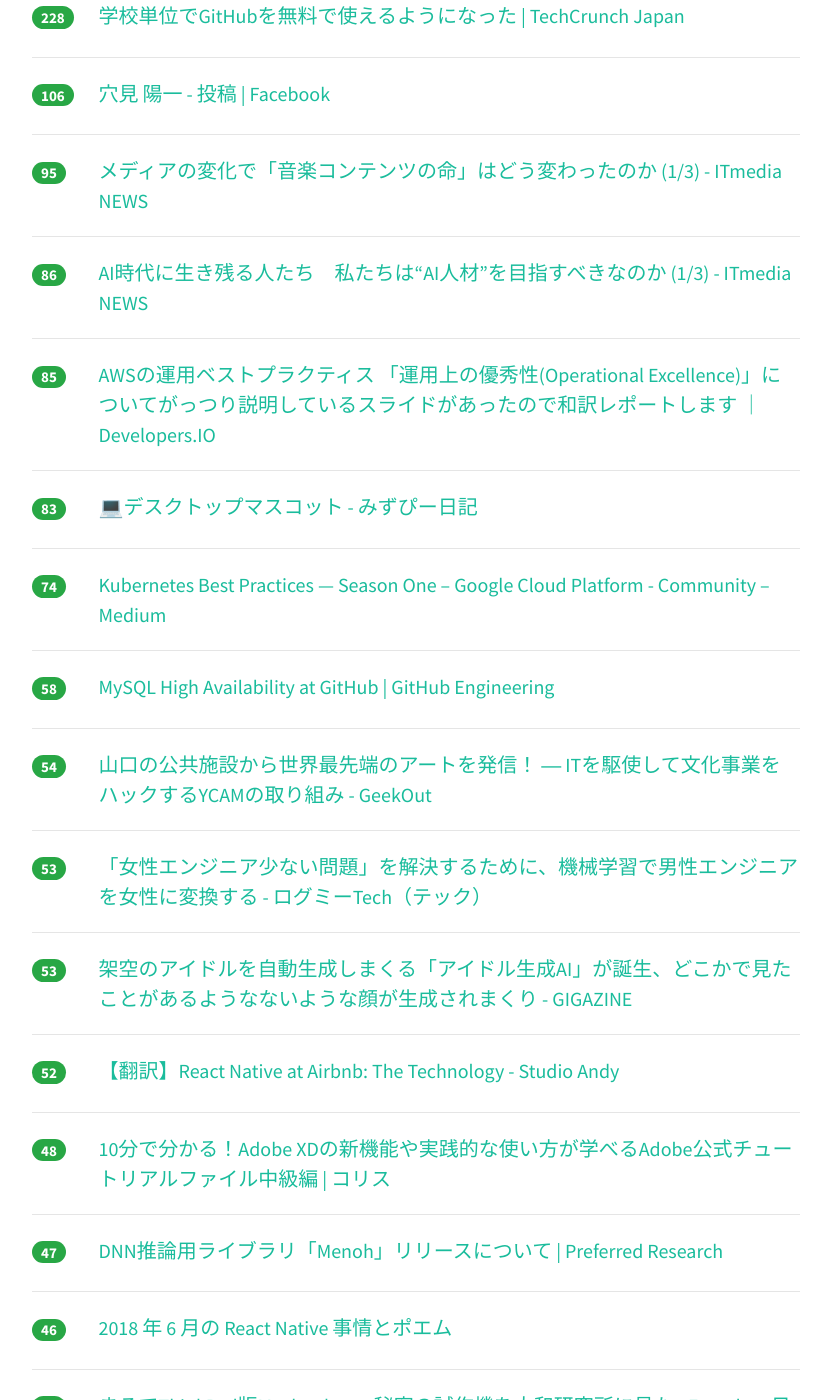
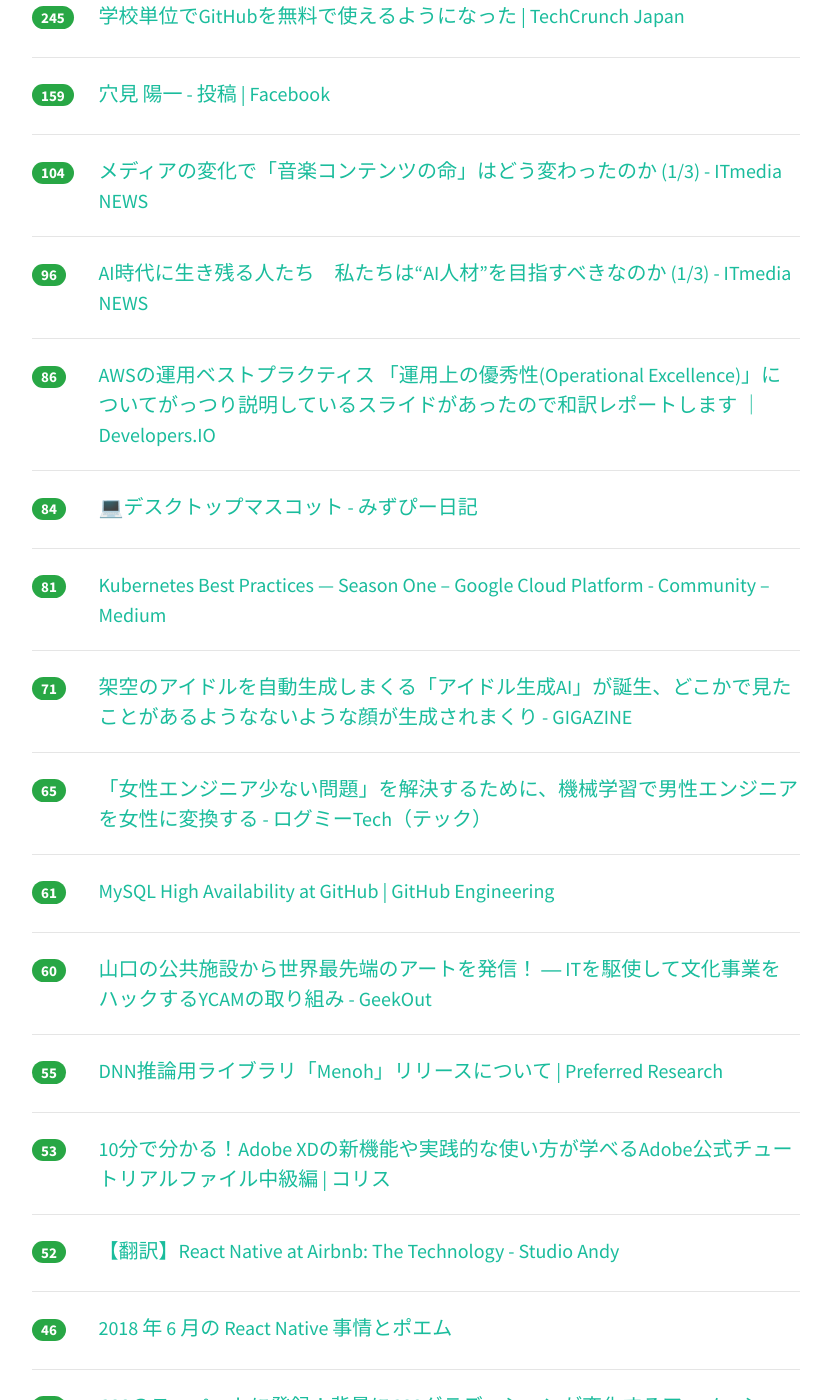
Before and after one commit to yatta47/hatena-matome-site, a Jekyll site: the page built from _posts/2018-06-21-hatena.md, in a window 1280 px wide and 1400 px high, scrolled down 700 px. Shown: the whole window, without its empty margins (224-1055 px from the left). Built offline with Jekyll 4.4.1, drawn with Linux system fonts in a browser that asks for light colours; nearby versions of some CDN libraries; some of the changed text lies outside the part shown.

Commit message:
Updated 2018-06-21

```diff
--- a/_posts/2018-06-21-hatena.md
+++ b/_posts/2018-06-21-hatena.md
@@ -1,79 +1,89 @@
 ---
 layout: post
 title:  "2018-06-21 はてぶIT"
-date:   2018-06-21 21:01:05
+date:   2018-06-21 22:01:21
 tags: [it-hotentry]
 ---
-76 件のデータあり
+80 件のデータあり
 
 <hr><div class="row">
-<div class="col-1"><span class="badge badge-pill badge-success h2">505</span></div>
+<div class="col-1"><span class="badge badge-pill badge-success h2">515</span></div>
 <div class="col-11"><a href='https://www.publickey1.jp/blog/18/linuxboltfacebook.html' target='_blank'>Linuxバイナリを最適化して性能を向上させる「BOLT」、Facebookがオープンソースで公開。言語やコンパイラに依存せず高速化 － Publickey</a></div>
 </div>
 <hr>
 <div class="row">
-<div class="col-1"><span class="badge badge-pill badge-success h2">396</span></div>
+<div class="col-1"><span class="badge badge-pill badge-success h2">421</span></div>
 <div class="col-11"><a href='http://rkx1209.hatenablog.com/entry/2018/06/21/054624' target='_blank'>システムソフトウェアに対する攻撃の歴史と傾向 - 高度標的型攻撃や国家に支援された攻撃の仕組み - - るくすの日記 ~ Out_Of_Range ~</a></div>
 </div>
 <hr>
 <div class="row">
-<div class="col-1"><span class="badge badge-pill badge-success h2">294</span></div>
+<div class="col-1"><span class="badge badge-pill badge-success h2">343</span></div>
 <div class="col-11"><a href='http://shinyorke.hatenablog.com/entry/docker' target='_blank'>「Dockerによるアプリケーション開発環境構築ガイド」はプロのエンジニア必読の一冊だ（断言） - Lean Baseball</a></div>
 </div>
 <hr>
 <div class="row">
-<div class="col-1"><span class="badge badge-pill badge-success h2">228</span></div>
+<div class="col-1"><span class="badge badge-pill badge-success h2">245</span></div>
 <div class="col-11"><a href='https://jp.techcrunch.com/2018/06/21/2018-06-19-github-education-is-now-free-for-schools/' target='_blank'>学校単位でGitHubを無料で使えるようになった | TechCrunch Japan</a></div>
 </div>
 <hr>
 <div class="row">
-<div class="col-1"><span class="badge badge-pill badge-success h2">106</span></div>
+<div class="col-1"><span class="badge badge-pill badge-success h2">159</span></div>
 <div class="col-11"><a href='https://www.facebook.com/anamiyoichi/posts/1407750702660516' target='_blank'>穴見 陽一 - 投稿 | Facebook</a></div>
 </div>
 <hr>
 <div class="row">
-<div class="col-1"><span class="badge badge-pill badge-success h2">95</span></div>
+<div class="col-1"><span class="badge badge-pill badge-success h2">104</span></div>
 <div class="col-11"><a href='http://www.itmedia.co.jp/news/articles/1806/21/news034.html' target='_blank'>メディアの変化で「音楽コンテンツの命」はどう変わったのか (1/3) - ITmedia NEWS</a></div>
 </div>
 <hr>
 <div class="row">
-<div class="col-1"><span class="badge badge-pill badge-success h2">86</span></div>
+<div class="col-1"><span class="badge badge-pill badge-success h2">96</span></div>
 <div class="col-11"><a href='http://www.itmedia.co.jp/news/articles/1806/21/news033.html' target='_blank'>AI時代に生き残る人たち　私たちは“AI人材”を目指すべきなのか (1/3) - ITmedia NEWS</a></div>
 </div>
 <hr>
 <div class="row">
-<div class="col-1"><span class="badge badge-pill badge-success h2">85</span></div>
+<div class="col-1"><span class="badge badge-pill badge-success h2">86</span></div>
 <div class="col-11"><a href='https://dev.classmethod.jp/cloud/aws/w-a-operational-excellence-slide/' target='_blank'>AWSの運用ベストプラクティス 「運用上の優秀性(Operational Excellence)」についてがっつり説明しているスライドがあったので和訳レポートします ｜ Developers.IO</a></div>
 </div>
 <hr>
 <div class="row">
-<div class="col-1"><span class="badge badge-pill badge-success h2">83</span></div>
+<div class="col-1"><span class="badge badge-pill badge-success h2">84</span></div>
 <div class="col-11"><a href='https://mzp.hatenablog.com/entry/2018/06/20/235044' target='_blank'>💻デスクトップマスコット - みずぴー日記</a></div>
 </div>
 <hr>
 <div class="row">
-<div class="col-1"><span class="badge badge-pill badge-success h2">74</span></div>
+<div class="col-1"><span class="badge badge-pill badge-success h2">81</span></div>
 <div class="col-11"><a href='https://medium.com/google-cloud/11119aee1d10' target='_blank'>Kubernetes Best Practices — Season One – Google Cloud Platform - Community – Medium</a></div>
 </div>
 <hr>
 <div class="row">
-<div class="col-1"><span class="badge badge-pill badge-success h2">58</span></div>
+<div class="col-1"><span class="badge badge-pill badge-success h2">71</span></div>
+<div class="col-11"><a href='https://gigazine.net/news/20180621-ai-idol-portrait-generate/' target='_blank'>架空のアイドルを自動生成しまくる「アイドル生成AI」が誕生、どこかで見たことがあるようなないような顔が生成されまくり - GIGAZINE</a></div>
+</div>
+<hr>
+<div class="row">
+<div class="col-1"><span class="badge badge-pill badge-success h2">65</span></div>
+<div class="col-11"><a href='https://logmi.jp/294756' target='_blank'>「女性エンジニア少ない問題」を解決するために、機械学習で男性エンジニアを女性に変換する - ログミーTech（テック）</a></div>
+</div>
+<hr>
+<div class="row">
+<div class="col-1"><span class="badge badge-pill badge-success h2">61</span></div>
 <div class="col-11"><a href='https://githubengineering.com/mysql-high-availability-at-github/' target='_blank'>MySQL High Availability at GitHub | GitHub Engineering</a></div>
 </div>
 <hr>
 <div class="row">
-<div class="col-1"><span class="badge badge-pill badge-success h2">54</span></div>
+<div class="col-1"><span class="badge badge-pill badge-success h2">60</span></div>
 <div class="col-11"><a href='https://geek-out.jp/column/entry/2018/06/21/110000' target='_blank'>山口の公共施設から世界最先端のアートを発信！ ― ITを駆使して文化事業をハックするYCAMの取り組み - GeekOut</a></div>
 </div>
 <hr>
 <div class="row">
-<div class="col-1"><span class="badge badge-pill badge-success h2">53</span></div>
-<div class="col-11"><a href='https://logmi.jp/294756' target='_blank'>「女性エンジニア少ない問題」を解決するために、機械学習で男性エンジニアを女性に変換する - ログミーTech（テック）</a></div>
+<div class="col-1"><span class="badge badge-pill badge-success h2">55</span></div>
+<div class="col-11"><a href='https://research.preferred.jp/2018/06/menoh-release/' target='_blank'>DNN推論用ライブラリ「Menoh」リリースについて | Preferred Research</a></div>
 </div>
 <hr>
 <div class="row">
 <div class="col-1"><span class="badge badge-pill badge-success h2">53</span></div>
-<div class="col-11"><a href='https://gigazine.net/news/20180621-ai-idol-portrait-generate/' target='_blank'>架空のアイドルを自動生成しまくる「アイドル生成AI」が誕生、どこかで見たことがあるようなないような顔が生成されまくり - GIGAZINE</a></div>
+<div class="col-11"><a href='https://coliss.com/articles/build-websites/operation/design/adobe-xd-starter-kit-intermediate.html' target='_blank'>10分で分かる！Adobe XDの新機能や実践的な使い方が学べるAdobe公式チュートリアルファイル中級編 | コリス</a></div>
 </div>
 <hr>
 <div class="row">
@@ -82,32 +92,22 @@ tags: [it-hotentry]
 </div>
 <hr>
 <div class="row">
-<div class="col-1"><span class="badge badge-pill badge-success h2">48</span></div>
-<div class="col-11"><a href='https://coliss.com/articles/build-websites/operation/design/adobe-xd-starter-kit-intermediate.html' target='_blank'>10分で分かる！Adobe XDの新機能や実践的な使い方が学べるAdobe公式チュートリアルファイル中級編 | コリス</a></div>
-</div>
-<hr>
-<div class="row">
-<div class="col-1"><span class="badge badge-pill badge-success h2">47</span></div>
-<div class="col-11"><a href='https://research.preferred.jp/2018/06/menoh-release/' target='_blank'>DNN推論用ライブラリ「Menoh」リリースについて | Preferred Research</a></div>
-</div>
-<hr>
-<div class="row">
 <div class="col-1"><span class="badge badge-pill badge-success h2">46</span></div>
 <div class="col-11"><a href='https://qiita.com/janus_wel/items/f3640c7d7ca4c4fc388a' target='_blank'>2018 年 6 月の React Native 事情とポエム</a></div>
 </div>
 <hr>
 <div class="row">
-<div class="col-1"><span class="badge badge-pill badge-success h2">44</span></div>
+<div class="col-1"><span class="badge badge-pill badge-success h2">46</span></div>
+<div class="col-11"><a href='https://coliss.com/articles/build-websites/operation/css/css-gradient-background-animation.html' target='_blank'>CSSのスニペットに登録！背景にCSSグラデーションが変化するアニメーションを実装するスタイルシート | コリス</a></div>
+</div>
+<hr>
+<div class="row">
+<div class="col-1"><span class="badge badge-pill badge-success h2">45</span></div>
 <div class="col-11"><a href='https://japanese.engadget.com/2018/06/20/thinkpad-12-macbook/' target='_blank'>まるでThinkPad版Macbook――秘密の試作機を大和研究所に見た - Engadget 日本版</a></div>
 </div>
 <hr>
 <div class="row">
-<div class="col-1"><span class="badge badge-pill badge-success h2">44</span></div>
-<div class="col-11"><a href='https://coliss.com/articles/build-websites/operation/css/css-gradient-background-animation.html' target='_blank'>CSSのスニペットに登録！背景にCSSグラデーションが変化するアニメーションを実装するスタイルシート | コリス</a></div>
-</div>
-<hr>
-<div class="row">
-<div class="col-1"><span class="badge badge-pill badge-success h2">41</span></div>
+<div class="col-1"><span class="badge badge-pill badge-success h2">42</span></div>
 <div class="col-11"><a href='http://uxmilk.jp/71914' target='_blank'>Atlassianが見据えるデザインシステムの先にあるもの | UX MILK</a></div>
 </div>
 <hr>
@@ -117,13 +117,23 @@ tags: [it-hotentry]
 </div>
 <hr>
 <div class="row">
-<div class="col-1"><span class="badge badge-pill badge-success h2">35</span></div>
+<div class="col-1"><span class="badge badge-pill badge-success h2">38</span></div>
 <div class="col-11"><a href='https://huyukiitoichi.hatenadiary.jp/entry/2018/06/21/080000' target='_blank'>皮肉と冗句と類まれなる洞察が横溢する、起業からFacebookまでの激闘IT戦記──『サルたちの狂宴』 - 基本読書</a></div>
 </div>
 <hr>
 <div class="row">
+<div class="col-1"><span class="badge badge-pill badge-success h2">37</span></div>
+<div class="col-11"><a href='https://speakerdeck.com/taijijiji/netutowakuyun-yong-zi-dong-hua-falsehazimekata' target='_blank'>ネットワーク運用自動化のはじめかた - Speaker Deck</a></div>
+</div>
+<hr>
+<div class="row">
+<div class="col-1"><span class="badge badge-pill badge-success h2">36</span></div>
+<div class="col-11"><a href='http://tech.nikkeibp.co.jp/atcl/nxt/column/18/00205/052500006/' target='_blank'>IT企業が最新ITを活用できていない、悲しい現実 | 日経 xTECH（クロステック）</a></div>
+</div>
+<hr>
+<div class="row">
 <div class="col-1"><span class="badge badge-pill badge-success h2">34</span></div>
-<div class="col-11"><a href='https://speakerdeck.com/taijijiji/netutowakuyun-yong-zi-dong-hua-falsehazimekata' target='_blank'>ネットワーク運用自動化のはじめかた - Speaker Deck</a></div>
+<div class="col-11"><a href='http://nippondanji.blogspot.com/2018/06/temptable.html' target='_blank'>漢(オトコ)のコンピュータ道: そろそろTempTableストレージエンジンについて一言言っておくか</a></div>
 </div>
 <hr>
 <div class="row">
@@ -133,16 +143,6 @@ tags: [it-hotentry]
 <hr>
 <div class="row">
 <div class="col-1"><span class="badge badge-pill badge-success h2">32</span></div>
-<div class="col-11"><a href='http://tech.nikkeibp.co.jp/atcl/nxt/column/18/00205/052500006/' target='_blank'>IT企業が最新ITを活用できていない、悲しい現実 | 日経 xTECH（クロステック）</a></div>
-</div>
-<hr>
-<div class="row">
-<div class="col-1"><span class="badge badge-pill badge-success h2">30</span></div>
-<div class="col-11"><a href='http://nippondanji.blogspot.com/2018/06/temptable.html' target='_blank'>漢(オトコ)のコンピュータ道: そろそろTempTableストレージエンジンについて一言言っておくか</a></div>
-</div>
-<hr>
-<div class="row">
-<div class="col-1"><span class="badge badge-pill badge-success h2">29</span></div>
 <div class="col-11"><a href='http://ascii.jp/elem/000/001/697/1697199/' target='_blank'>ASCII.jp：好きなキーボードやマウスをBluetooth化するアダプター</a></div>
 </div>
 <hr>
@@ -152,13 +152,23 @@ tags: [it-hotentry]
 </div>
 <hr>
 <div class="row">
+<div class="col-1"><span class="badge badge-pill badge-success h2">28</span></div>
+<div class="col-11"><a href='https://internet.watch.impress.co.jp/docs/news/1128799.html' target='_blank'>国内約9万人がP2Pファイル共有ソフトを利用、「Winny」は2016年から増加傾向に、著作物の違法な共有はいまだ活発 - INTERNET Watch</a></div>
+</div>
+<hr>
+<div class="row">
+<div class="col-1"><span class="badge badge-pill badge-success h2">27</span></div>
+<div class="col-11"><a href='http://www.itmedia.co.jp/news/articles/1806/21/news096.html' target='_blank'>「ニコニコチャンネル」有料登録者数は70万人超　上位の配信者は平均3億円の収益 - ITmedia NEWS</a></div>
+</div>
+<hr>
+<div class="row">
 <div class="col-1"><span class="badge badge-pill badge-success h2">26</span></div>
 <div class="col-11"><a href='http://www.atmarkit.co.jp/ait/articles/1806/21/news018.html' target='_blank'>プロトタイプは画面や機能ごとに作ってはいけない：もう迷わない！　ビジネスを成長させるUXデザイン手法の使い方（5） - ＠IT</a></div>
 </div>
 <hr>
 <div class="row">
 <div class="col-1"><span class="badge badge-pill badge-success h2">26</span></div>
-<div class="col-11"><a href='https://internet.watch.impress.co.jp/docs/news/1128799.html' target='_blank'>国内約9万人がP2Pファイル共有ソフトを利用、「Winny」は2016年から増加傾向に、著作物の違法な共有はいまだ活発 - INTERNET Watch</a></div>
+<div class="col-11"><a href='https://www.mainichi.co.jp/co-act/about-font.html' target='_blank'>毎日書体 | 毎日新聞社</a></div>
 </div>
 <hr>
 <div class="row">
@@ -168,7 +178,7 @@ tags: [it-hotentry]
 <hr>
 <div class="row">
 <div class="col-1"><span class="badge badge-pill badge-success h2">25</span></div>
-<div class="col-11"><a href='https://www.mainichi.co.jp/co-act/about-font.html' target='_blank'>毎日書体 | 毎日新聞社</a></div>
+<div class="col-11"><a href='https://ginpen.com/2018/06/20/devtools-z-index/' target='_blank'>DevToolsでz-index一覧できるやつ作ったよ。 | Ginpen.com</a></div>
 </div>
 <hr>
 <div class="row">
@@ -178,16 +188,16 @@ tags: [it-hotentry]
 <hr>
 <div class="row">
 <div class="col-1"><span class="badge badge-pill badge-success h2">24</span></div>
+<div class="col-11"><a href='https://tech.pepabo.com/2018/06/21/development-environment-bootstrap-with-mitamae-and-fabric/' target='_blank'>ローカル開発環境の構築をMItamaeとfabricで自動化・共通化する - ペパボテックブログ</a></div>
+</div>
+<hr>
+<div class="row">
+<div class="col-1"><span class="badge badge-pill badge-success h2">24</span></div>
 <div class="col-11"><a href='https://techlife.cookpad.com/entry/2018/06/21/153222' target='_blank'>RubyKaigi 2018 ありがとうございました！ - クックパッド開発者ブログ</a></div>
 </div>
 <hr>
 <div class="row">
 <div class="col-1"><span class="badge badge-pill badge-success h2">24</span></div>
-<div class="col-11"><a href='http://www.itmedia.co.jp/news/articles/1806/21/news096.html' target='_blank'>「ニコニコチャンネル」有料登録者数は70万人超　上位の配信者は平均3億円の収益 - ITmedia NEWS</a></div>
-</div>
-<hr>
-<div class="row">
-<div class="col-1"><span class="badge badge-pill badge-success h2">23</span></div>
 <div class="col-11"><a href='https://gigazine.net/news/20180621-apple-lawsuit-3d-touch-key-flicks/' target='_blank'>iOSのフリック入力や3D Touchが特許侵害であるとして日本人発明家がAppleを訴える - GIGAZINE</a></div>
 </div>
 <hr>
@@ -197,13 +207,8 @@ tags: [it-hotentry]
 </div>
 <hr>
 <div class="row">
-<div class="col-1"><span class="badge badge-pill badge-success h2">22</span></div>
-<div class="col-11"><a href='https://tech.pepabo.com/2018/06/21/development-environment-bootstrap-with-mitamae-and-fabric/' target='_blank'>ローカル開発環境の構築をMItamaeとfabricで自動化・共通化する - ペパボテックブログ</a></div>
-</div>
-<hr>
-<div class="row">
-<div class="col-1"><span class="badge badge-pill badge-success h2">22</span></div>
-<div class="col-11"><a href='https://ginpen.com/2018/06/20/devtools-z-index/' target='_blank'>DevToolsでz-index一覧できるやつ作ったよ。 | Ginpen.com</a></div>
+<div class="col-1"><span class="badge badge-pill badge-success h2">21</span></div>
+<div class="col-11"><a href='https://github.com/google/gitprotocolio' target='_blank'>GitHub - google/gitprotocolio: A Git protocol parser written in Go.</a></div>
 </div>
 <hr>
 <div class="row">
@@ -224,6 +229,11 @@ tags: [it-hotentry]
 <div class="row">
 <div class="col-1"><span class="badge badge-pill badge-success h2">20</span></div>
 <div class="col-11"><a href='https://github.com/react-native-jp/react-native-at-airbnb-jp-translation' target='_blank'>GitHub - react-native-jp/react-native-at-airbnb-jp-translation</a></div>
+</div>
+<hr>
+<div class="row">
+<div class="col-1"><span class="badge badge-pill badge-success h2">20</span></div>
+<div class="col-11"><a href='https://pc.watch.impress.co.jp/docs/news/1128801.html' target='_blank'>サンワサプライ、PS/2マウスやキーボードをUSBに変換するアダプタ - PC Watch</a></div>
 </div>
 <hr>
 <div class="row">
@@ -248,17 +258,22 @@ tags: [it-hotentry]
 <hr>
 <div class="row">
 <div class="col-1"><span class="badge badge-pill badge-success h2">18</span></div>
-<div class="col-11"><a href='http://trendy.nikkeibp.co.jp/atcl/news/15/062000373/' target='_blank'>アマゾン、ディスプレー付きスマートスピーカー発売 - 日経トレンディネット</a></div>
+<div class="col-11"><a href='https://pc.watch.impress.co.jp/docs/news/1128863.html' target='_blank'>WD、2019年からNAND/HDDのコントローラを順次RISC-Vベースに移行 - PC Watch</a></div>
 </div>
 <hr>
 <div class="row">
 <div class="col-1"><span class="badge badge-pill badge-success h2">18</span></div>
-<div class="col-11"><a href='https://github.com/google/gitprotocolio' target='_blank'>GitHub - google/gitprotocolio: A Git protocol parser written in Go.</a></div>
+<div class="col-11"><a href='http://trendy.nikkeibp.co.jp/atcl/news/15/062000373/' target='_blank'>アマゾン、ディスプレー付きスマートスピーカー発売 - 日経トレンディネット</a></div>
 </div>
 <hr>
 <div class="row">
 <div class="col-1"><span class="badge badge-pill badge-success h2">17</span></div>
 <div class="col-11"><a href='http://ruffnex.net/kuroringo/IoTHack/' target='_blank'>『ハッカーの学校 IoTハッキングの教科書』公式サイト</a></div>
+</div>
+<hr>
+<div class="row">
+<div class="col-1"><span class="badge badge-pill badge-success h2">17</span></div>
+<div class="col-11"><a href='http://gihyo.jp/admin/clip/01/linux_dt/201806/21' target='_blank'>2018年6月21日　Red Hat，メンテナンスアップデート「Red Hat Enterprise Linux 6.10」を提供開始，Spectre/Meltdown対策更新を含む：Linux Daily Topics｜gihyo.jp … 技術評論社</a></div>
 </div>
 <hr>
 <div class="row">
@@ -269,11 +284,6 @@ tags: [it-hotentry]
 <div class="row">
 <div class="col-1"><span class="badge badge-pill badge-success h2">16</span></div>
 <div class="col-11"><a href='http://www.itmedia.co.jp/pcuser/articles/1806/20/news123.html' target='_blank'>ディスプレイをタッチパッドに埋め込んだCore i9搭載4KノートPC「ZenBook Pro 15」 - ITmedia PC USER</a></div>
-</div>
-<hr>
-<div class="row">
-<div class="col-1"><span class="badge badge-pill badge-success h2">16</span></div>
-<div class="col-11"><a href='https://pc.watch.impress.co.jp/docs/news/1128801.html' target='_blank'>サンワサプライ、PS/2マウスやキーボードをUSBに変換するアダプタ - PC Watch</a></div>
 </div>
 <hr>
 <div class="row">
@@ -297,11 +307,6 @@ tags: [it-hotentry]
 </div>
 <hr>
 <div class="row">
-<div class="col-1"><span class="badge badge-pill badge-success h2">14</span></div>
-<div class="col-11"><a href='http://gihyo.jp/admin/clip/01/linux_dt/201806/21' target='_blank'>2018年6月21日　Red Hat，メンテナンスアップデート「Red Hat Enterprise Linux 6.10」を提供開始，Spectre/Meltdown対策更新を含む：Linux Daily Topics｜gihyo.jp … 技術評論社</a></div>
-</div>
-<hr>
-<div class="row">
 <div class="col-1"><span class="badge badge-pill badge-success h2">13</span></div>
 <div class="col-11"><a href='https://www.newsweekjapan.jp/stories/world/2018/06/post-10426.php' target='_blank'>不法移民の親子引き離す移民当局と商売していたマイクロソフトに非難の嵐 | ワールド | 最新記事 | ニューズウィーク日本版 オフィシャルサイト</a></div>
 </div>
@@ -313,7 +318,7 @@ tags: [it-hotentry]
 <hr>
 <div class="row">
 <div class="col-1"><span class="badge badge-pill badge-success h2">12</span></div>
-<div class="col-11"><a href='https://pc.watch.impress.co.jp/docs/news/1128863.html' target='_blank'>WD、2019年からNAND/HDDのコントローラを順次RISC-Vベースに移行 - PC Watch</a></div>
+<div class="col-11"><a href='http://www.itmedia.co.jp/mobile/articles/1806/21/news129.html' target='_blank'>iOS版「＋メッセージ」が出たので早速使ってみて思ったこと (1/2) - ITmedia Mobile</a></div>
 </div>
 <hr>
 <div class="row">
@@ -333,6 +338,11 @@ tags: [it-hotentry]
 <hr>
 <div class="row">
 <div class="col-1"><span class="badge badge-pill badge-success h2">12</span></div>
+<div class="col-11"><a href='https://developer.smartnews.com/blog/2018/06/news_technology/' target='_blank'>【退職エントリー】ニュースとテクノロジー - SmartNews Engineering Blog</a></div>
+</div>
+<hr>
+<div class="row">
+<div class="col-1"><span class="badge badge-pill badge-success h2">12</span></div>
 <div class="col-11"><a href='https://japan.cnet.com/article/35121229/' target='_blank'>SIE、PS VR「シアタールームVR」でハリウッド映画3D映像版のベータテストを開催 - CNET Japan</a></div>
 </div>
 <hr>
@@ -342,13 +352,13 @@ tags: [it-hotentry]
 </div>
 <hr>
 <div class="row">
-<div class="col-1"><span class="badge badge-pill badge-success h2">11</span></div>
-<div class="col-11"><a href='https://developer.smartnews.com/blog/2018/06/news_technology/' target='_blank'>【退職エントリー】ニュースとテクノロジー - SmartNews Engineering Blog</a></div>
+<div class="col-1"><span class="badge badge-pill badge-success h2">10</span></div>
+<div class="col-11"><a href='http://ainow.ai/2018/06/18/140918/' target='_blank'>30分でわかる「AI スタートアップのはじめかた」 | 人工知能ニュースメディア AINOW</a></div>
 </div>
 <hr>
 <div class="row">
 <div class="col-1"><span class="badge badge-pill badge-success h2">10</span></div>
-<div class="col-11"><a href='http://ainow.ai/2018/06/18/140918/' target='_blank'>30分でわかる「AI スタートアップのはじめかた」 | 人工知能ニュースメディア AINOW</a></div>
+<div class="col-11"><a href='https://codezine.jp/article/detail/10921' target='_blank'>IPA、AIの社会実装の方向性をまとめた「AI社会実装推進調査報告書」を公開：CodeZine（コードジン）</a></div>
 </div>
 <hr>
 <div class="row">
@@ -386,3 +396,13 @@ tags: [it-hotentry]
 <div class="col-11"><a href='https://www.cnn.co.jp/business/35121137.html' target='_blank'>CNN.co.jp : テスラ従業員が操業妨害、運用システム改ざんや情報漏洩 - (1/2)</a></div>
 </div>
 <hr>
+<div class="row">
+<div class="col-1"><span class="badge badge-pill badge-success h2">4</span></div>
+<div class="col-11"><a href='https://k0kubun.hatenablog.com/entry/kubernetes' target='_blank'>個人で運用するKubernetesクラスタ - k0kubun's blog</a></div>
+</div>
+<hr>
+<div class="row">
+<div class="col-1"><span class="badge badge-pill badge-success h2">3</span></div>
+<div class="col-11"><a href='http://d.hatena.ne.jp/hyoshiok/20180621/p1' target='_blank'>プログラマ60歳定年説、FA宣言 - 未来のいつか/hyoshiokの日記</a></div>
+</div>
+<hr>
```
